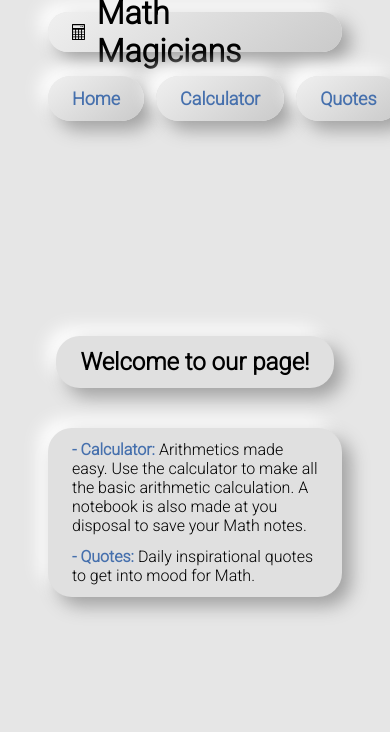
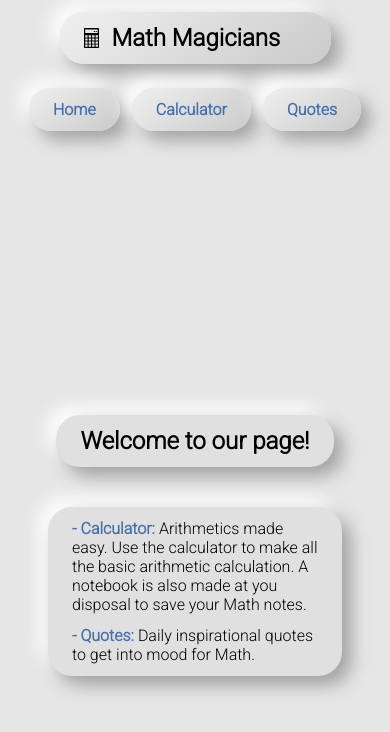
Before and after one commit to Sboursen/math-magicians, a React (Create React App) app: page / in a window 390 px wide. Shown: the top 732 px of the page. Built offline with nearby package versions, Linux system fonts and the light colour scheme.

Commit message:
Make the Header responsive

```diff
--- a/src/App.scss
+++ b/src/App.scss
@@ -63,7 +63,6 @@ a:active {
   padding: 12px 48px;
   display: flex;
   flex-direction: row;
-  flex-wrap: wrap;
   gap: 24px;
   justify-content: space-between;
   align-items: center;
@@ -106,9 +105,7 @@ a:active {
 .App-navigation > *:hover {
   border-radius: 25px;
   background: #e0e0e0;
-  box-shadow:
-    15px 15px 30px #bebebe,
-    -15px -15px 30px #fff;
+  box-shadow: 15px 15px 30px #bebebe, -15px -15px 30px #fff;
 }
 
 .App-navigation > *:active {
@@ -116,3 +113,31 @@ a:active {
   background: #e0e0e0;
   box-shadow: 5px 5px 10px #bebebe, -5px -5px 10px #fff;
 }
+
+@media screen and (max-width: 800px) {
+  .App-header {
+    height: auto;
+    display: flex;
+    flex-direction: column;
+    gap: 24px;
+    justify-content: center;
+    align-items: center;
+  }
+
+  .App-logo-img {
+    height: 20px;
+  }
+}
+
+@media screen and (max-width: 420px) {
+  body {
+    font-size: 12;
+  }
+  .App-logo {
+    font-size: 24px;
+  }
+
+  .App-navigation > * {
+    font-size: 16px;
+  }
+}
```
